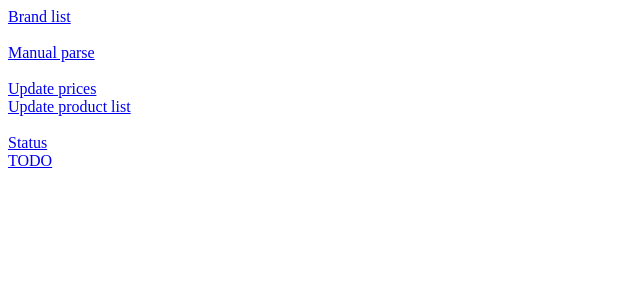
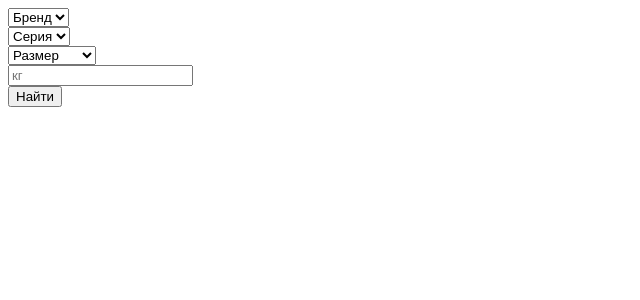
Before and after one commit to asorokoumov/compare, a Django app: template diapers/templates/diapers/index.html in a window 1280 px wide. Shown: the top 300 px of the page, without its empty margins (0-640 px from the left). Run offline with Django 3.2, Linux system fonts and the light colour scheme; the template is opened without the code that fills it, so the values that code supplies are empty.

Commit message:
Set up brand and series dropdowns

```diff
--- a/diapers/templates/diapers/index.html
+++ b/diapers/templates/diapers/index.html
@@ -1,18 +1,113 @@
 <!DOCTYPE html>
-<html lang="en">
 <head>
     <meta charset="UTF-8">
+    {% load staticfiles %}
     <title>Index page</title>
 </head>
 <body>
-<a href="{% url 'diapers:brands' %}">Brand list</a></br></br>
 
-<a href="{% url 'diapers:manual' %}">Manual parse</a></br></br>
+<form class="form-horizontal">
 
-<a href="{% url 'diapers:update_prices_and_availability' %}">Update prices</a></br>
-<a href="{% url 'diapers:update_product_list' %}">Update product list</a></br></br>
 
-<a href="{% url 'diapers:status' %}">Status</a></br>
-<a href="{% url 'diapers:todo' %}">TODO</a></br>
+<!-- Select Basic -->
+<div class="form-group">
+  <label class="col-md-4 control-label" for="brand"></label>
+  <div class="col-md-4">
+    <select id="brand" name="brand" class="form-control">
+      <option value="-1">Бренд</option>
+        {% for brand_item in brands %}
+          <option value="{{brand_item.id}}">{{brand_item.name}}</option>
+        {% endfor %}
+    </select>
+  </div>
+</div>
+
+<!-- Select Basic -->
+<div class="form-group">
+  <label class="col-md-4 control-label" for="series"></label>
+  <div class="col-md-4">
+    <select id="series" name="series" class="form-control">
+        <option value="-1">Серия</option>
+        {% for series_item in series %}
+          <option value="{{series_item.id}}">{{series_item.name}}</option>
+        {% endfor %}
+    </select>
+  </div>
+</div>
+
+<!-- Select Basic -->
+<div class="form-group">
+  <label class="col-md-4 control-label" for="size"></label>
+  <div class="col-md-4">
+    <select id="size" name="size" class="form-control">
+      <option value="-1">Размер</option>
+      <option value="1">Option one</option>
+      <option value="2">Option two</option>
+    </select>
+  </div>
+</div>
+
+<!-- Text input-->
+<div class="form-group">
+  <label class="col-md-4 control-label" for="weight"></label>
+  <div class="col-md-4">
+  <input id="weight" name="weight" type="text" placeholder="кг" class="form-control input-md">
+
+  </div>
+</div>
+
+<!-- Button -->
+<div class="form-group">
+  <label class="col-md-4 control-label" for="submit"></label>
+  <div class="col-md-4">
+    <button id="submit" name="submit" class="btn btn-primary">Найти</button>
+  </div>
+</div>
+
+
+
+</form>
+
+
+
 </body>
+
+<script src="{% static 'diapers/js/jquery.min.js' %}"  type="text/javascript"></script>
+
+<script>
+  $(document).ready(function(){
+    $('select#brand').change(function(){
+        brand_id = $(this).val();
+        brand_name = $(this).text();
+        request_url = '/get_series/' + brand_id + '/';
+        $.ajax({
+            url: request_url,
+            success: function(data){
+                $('select#series').find('option').remove().end()
+                    .append('<option value="-1">Серия</option>')
+
+                $.each(data, function(key, value){
+                    $('select#series').append($("<option></option>").text(value).val(key));
+
+                });
+            }
+        })
+    })
+    $('select#series').change(function(){
+        series_id = $(this).val();
+        brand_id = $('select#brand').val();
+        request_url = '/get_brand/' + brand_id + '/' + series_id + '/';
+        $.ajax({
+            url: request_url,
+            success: function(data){
+                $.each(data, function(key, value){
+                    $('select#brand').val(key);
+
+                });
+            }
+        })
+    })
+});
+</script >
+
 </html>
--- a/diapers/urls.py
+++ b/diapers/urls.py
@@ -9,7 +9,7 @@ urlpatterns = [
     url(r'^admin/$', views.admin, name='admin'),
 
     # TODO create human understanding urls
-    url(r'^$', views.show_brands, name='brands'),
+    url(r'^$', views.index, name='index'),
     url(r'^(?P<brand_id>[0-9]+)/$', views.show_series, name='series'),
     url(r'^(?P<brand_id>[0-9]+)/(?P<series_id>[0-9]+)/$', views.show_sizes, name='sizes'),
     url(r'^(?P<brand_id>[0-9]+)/(?P<series_id>[0-9]+)/(?P<size>.+)/$', views.show_products, name='products'),
@@ -21,4 +21,8 @@ urlpatterns = [
     url(r'^parse/prices/$', views.update_prices_and_availability, name='update_prices_and_availability'),
     url(r'^parse/manual/$', views.manual_parse, name='manual'),
     url(r'^parse/manual_parse_result/$', views.manual_parse_result, name='manual_parse_result'),
+
+    url(r'^get_series/(?P<brand_id>[-\w]+)/', views.get_series, name='get_series'),
+    url(r'^get_brand/(?P<brand_id>[-\w]+)/(?P<series_id>[-\w]+)/', views.get_brand, name='get_brand'),
+
 ]
```
Also changed, not shown: diapers/views.py (+27 -1 lines).
